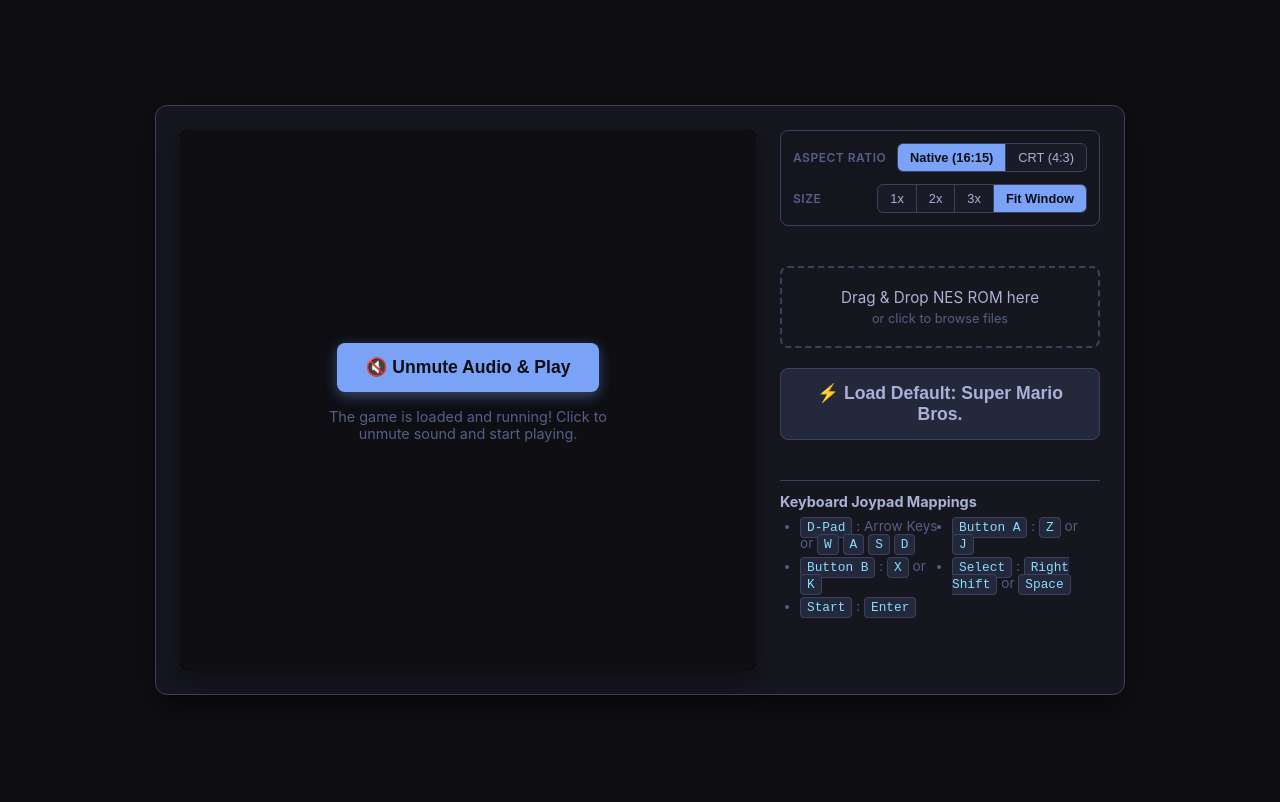
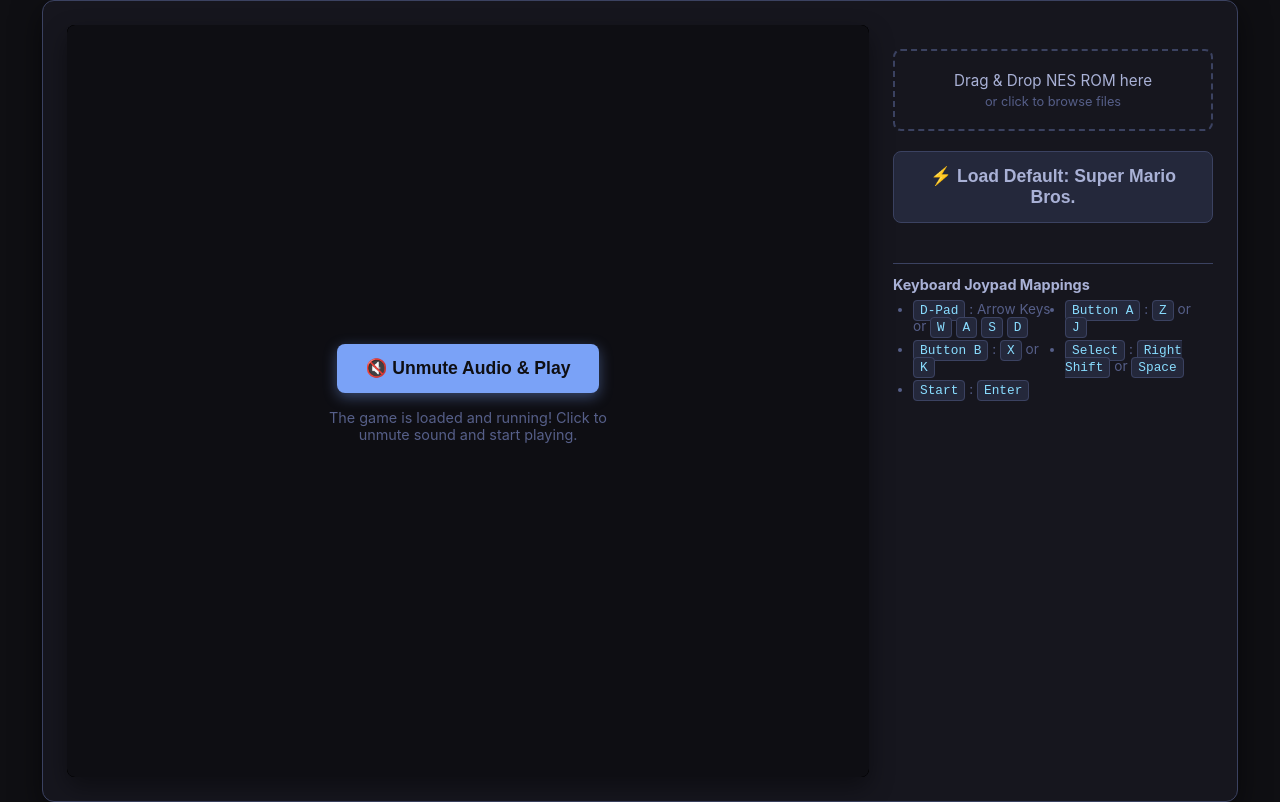
Before and after one commit to HclX/FcEmu, a website built with Vite: page static/index.html in a window 1280 px wide. Built offline with nearby package versions, Linux system fonts and the light colour scheme; no server answers.

Commit message:
Simplify UI: remove size/ratio controls, always fit window, keep native NTSC ratio, enforce 512x480 min canvas size, and fix fit-window layout calculations

```diff
--- a/static/canvas.js
+++ b/static/canvas.js
@@ -26,8 +26,6 @@ const bootOverlay = document.getElementById("boot-overlay");
 const bootBtn = document.getElementById("boot-btn");
 const dropZone = document.getElementById("drop-zone");
 const fileInput = document.getElementById("file-input");
-const ratioButtons = document.querySelectorAll("#ratio-group .btn-control");
-const sizeButtons = document.querySelectorAll("#size-group .btn-control");
 
 // IndexedDB Helpers
 const DB_NAME = "FcEmuDB";
@@ -99,28 +97,25 @@ function validateNESHeader(arrayBuffer) {
 
 // Sizing Engine Layout Function
 function applyLayoutSize() {
-    const targetRatio = currentRatio === "crt" ? (4 / 3) : (16 / 15);
-    if (currentScale === "fit") {
-        const reservedHeight = 260;
-        const reservedWidth = 48;
-        const maxW = window.innerWidth - reservedWidth;
-        const maxH = window.innerHeight - reservedHeight;
+    const targetRatio = 16 / 15; // Always keep native aspect ratio
+
+    const reservedHeight = 48; // Page vertical padding/margins
+    const reservedWidth = 392; // Sidebar (320px) + Gap (24px) + Margins (48px)
+
+    // Calculate maximum available space, enforcing strict 2x minimums (512x480)
+    const maxW = Math.max(512, window.innerWidth - reservedWidth);
+    const maxH = Math.max(480, window.innerHeight - reservedHeight);
 
     let finalWidth = maxW;
     let finalHeight = maxW / targetRatio;
+
     if (finalHeight > maxH) {
         finalHeight = maxH;
         finalWidth = maxH * targetRatio;
     }
+
     canvas.style.setProperty("--canvas-width", `${Math.floor(finalWidth)}px`);
     canvas.style.setProperty("--canvas-height", `${Math.floor(finalHeight)}px`);
-    } else {
-        const scaleFactor = parseInt(currentScale);
-        const baseWidth = currentRatio === "crt" ? 320 : 256;
-        const baseHeight = 240;
-        canvas.style.setProperty("--canvas-width", `${baseWidth * scaleFactor}px`);
-        canvas.style.setProperty("--canvas-height", `${baseHeight * scaleFactor}px`);
-    }
 }
 
 // NES Joypad Bitmasks
@@ -422,29 +417,8 @@ fileInput.addEventListener("change", (e) => {
     }
 });
 
-// Sizing Buttons Click Listeners
-ratioButtons.forEach(btn => {
-    btn.addEventListener("click", () => {
-        ratioButtons.forEach(b => b.classList.remove("active"));
-        btn.classList.add("active");
-        currentRatio = btn.dataset.ratio;
-        applyLayoutSize();
-    });
-});
-
-sizeButtons.forEach(btn => {
-    btn.addEventListener("click", () => {
-        sizeButtons.forEach(b => b.classList.remove("active"));
-        btn.classList.add("active");
-        currentScale = btn.dataset.size;
-        applyLayoutSize();
-    });
-});
-
 window.addEventListener("resize", () => {
-    if (currentScale === "fit") {
     requestAnimationFrame(applyLayoutSize);
-    }
 });
 
 // Boot button overlay click event
--- a/static/index.html
+++ b/static/index.html
@@ -304,25 +304,6 @@
 
         <!-- Right Sidebar for Controls -->
         <div class="sidebar">
-            <!-- Display Sizing & Aspect Ratio Bar -->
-            <div class="display-controls">
-                <div class="control-group">
-                    <span class="control-label">Aspect Ratio</span>
-                    <div class="btn-group" id="ratio-group">
-                        <button class="btn-control active" data-ratio="native">Native (16:15)</button>
-                        <button class="btn-control" data-ratio="crt">CRT (4:3)</button>
-                    </div>
-                </div>
-                <div class="control-group">
-                    <span class="control-label">Size</span>
-                    <div class="btn-group" id="size-group">
-                        <button class="btn-control" data-size="1">1x</button>
-                        <button class="btn-control" data-size="2">2x</button>
-                        <button class="btn-control" data-size="3">3x</button>
-                        <button class="btn-control active" data-size="fit">Fit Window</button>
-                    </div>
-                </div>
-            </div>
 
             <!-- Controls -->
             <div class="controls-container">
```
Lines whose indentation alone changed are shown as unchanged.
